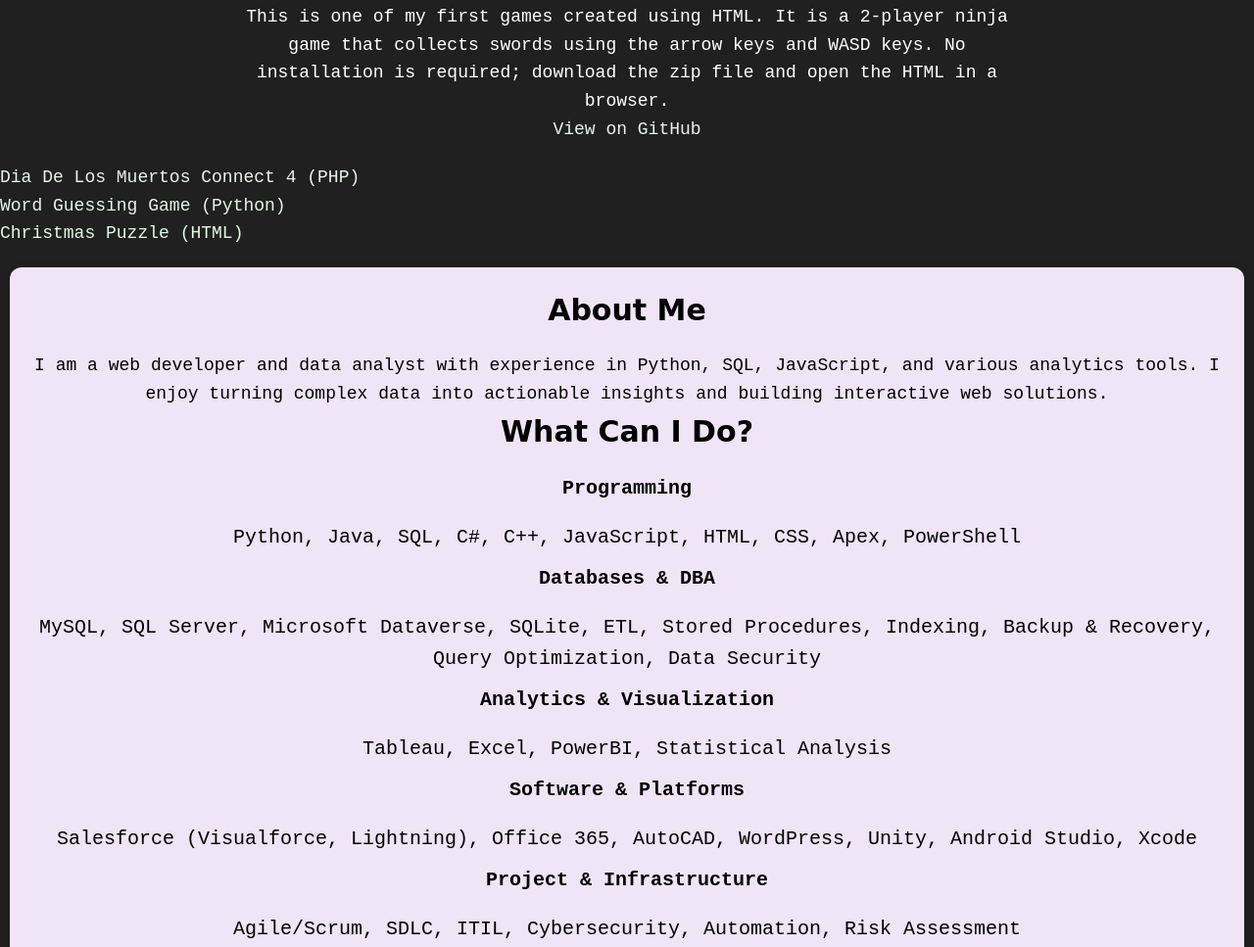
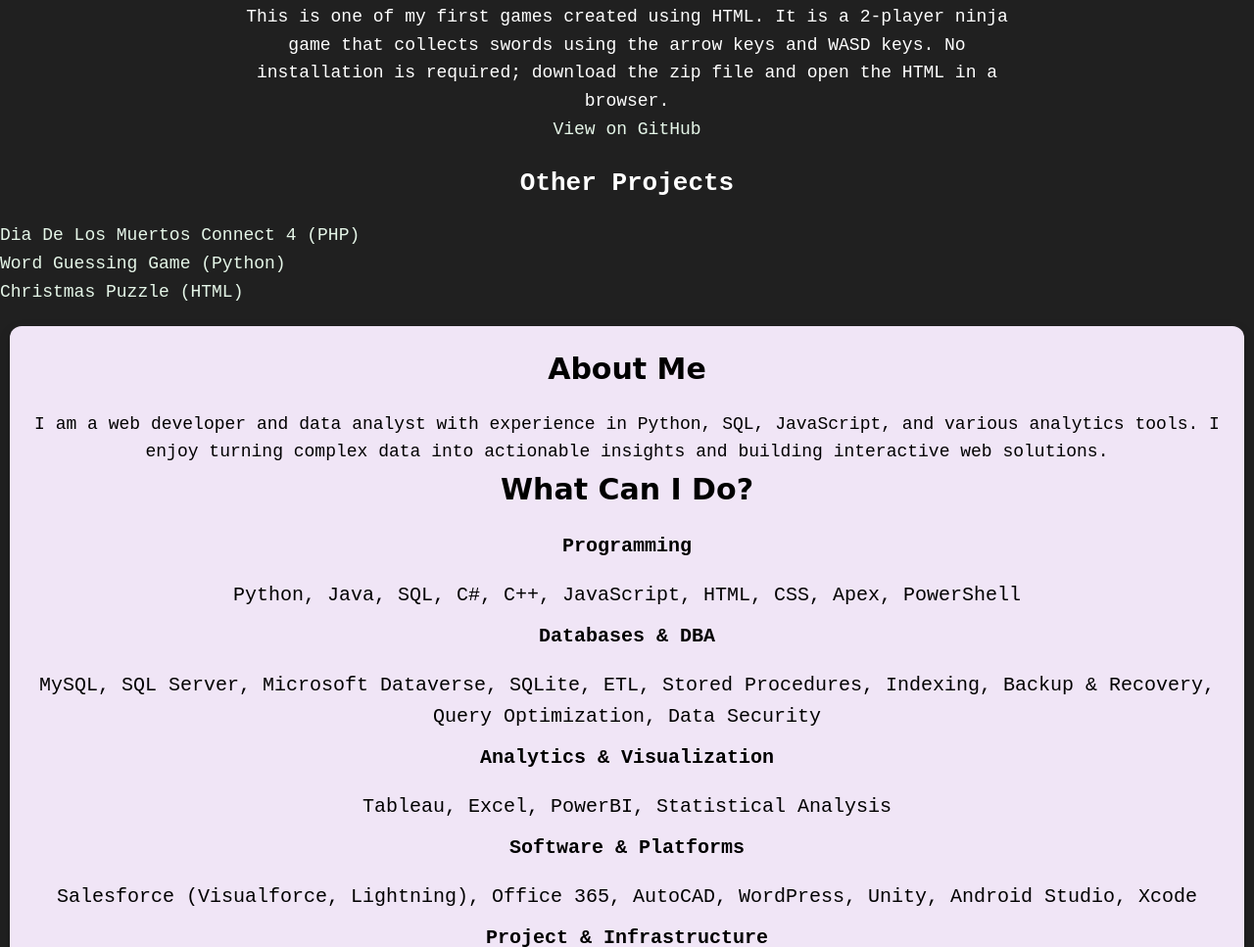
Before and after one commit to j3ssicaharris/j3ssicaharris.github.io, a plain HTML site: page index.html in a window 1280 px wide. Shown: the part 2052-3019 px from the top of the page at 98% size. Drawn offline with Linux system fonts and the light colour scheme.

Commit message:
Update index.html

```diff
--- a/index.html
+++ b/index.html
@@ -39,6 +39,7 @@
             </article>
 
             <ul class="other-projects">
+                <h2 style="color:white;">Other Projects</h2>
                 <li><a href="https://github.com/Jharris296/Connect-4" target="_blank" rel="noopener">Dia De Los Muertos Connect 4 (PHP)</a></li>
                 <li><a href="https://github.com/Jharris296/GuessingGame" target="_blank" rel="noopener">Word Guessing Game (Python)</a></li>
                 <li><a href="https://github.com/Jharris296/ChristmasPuzzle" target="_blank" rel="noopener">Christmas Puzzle (HTML)</a></li>
```
